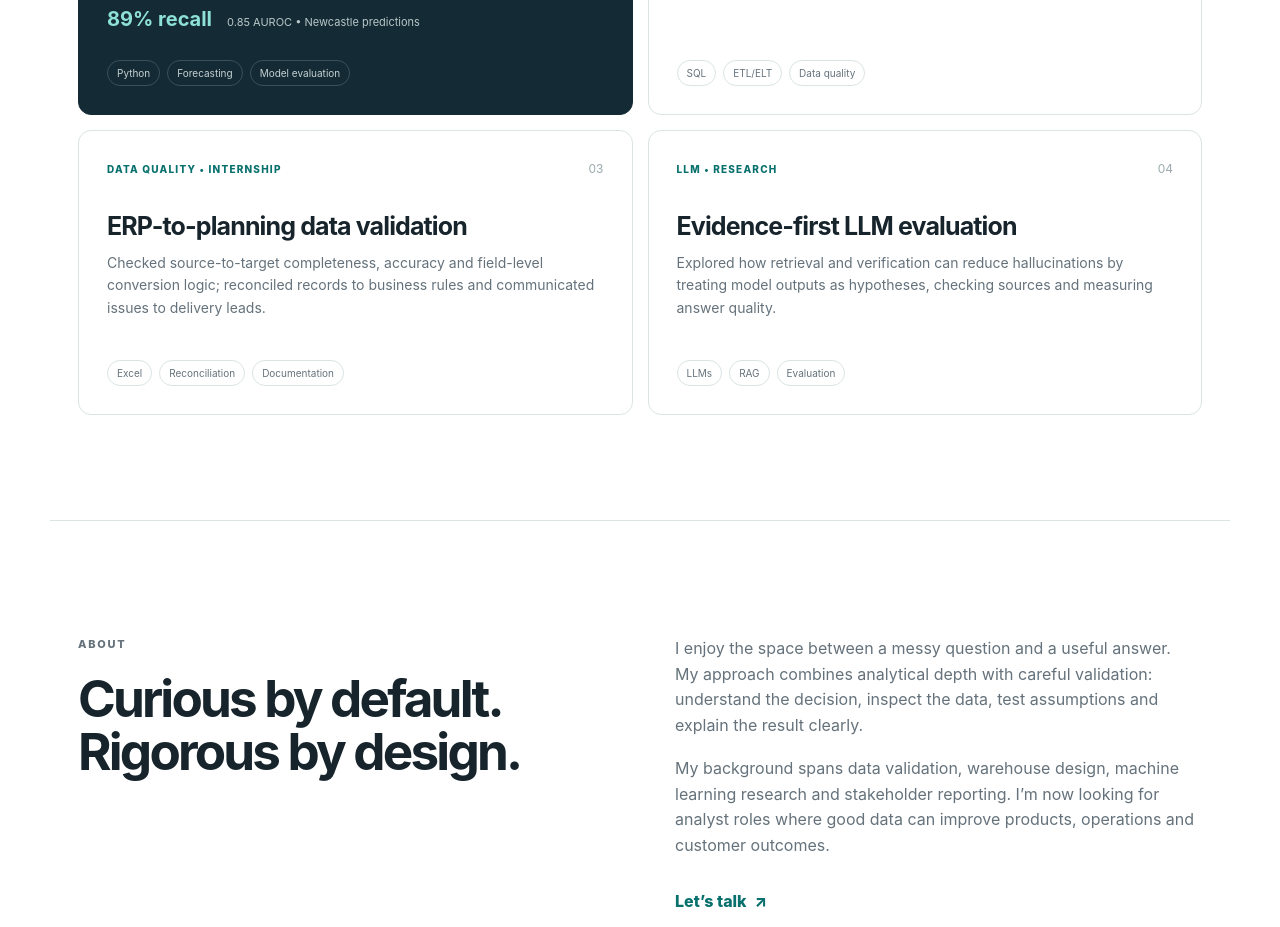
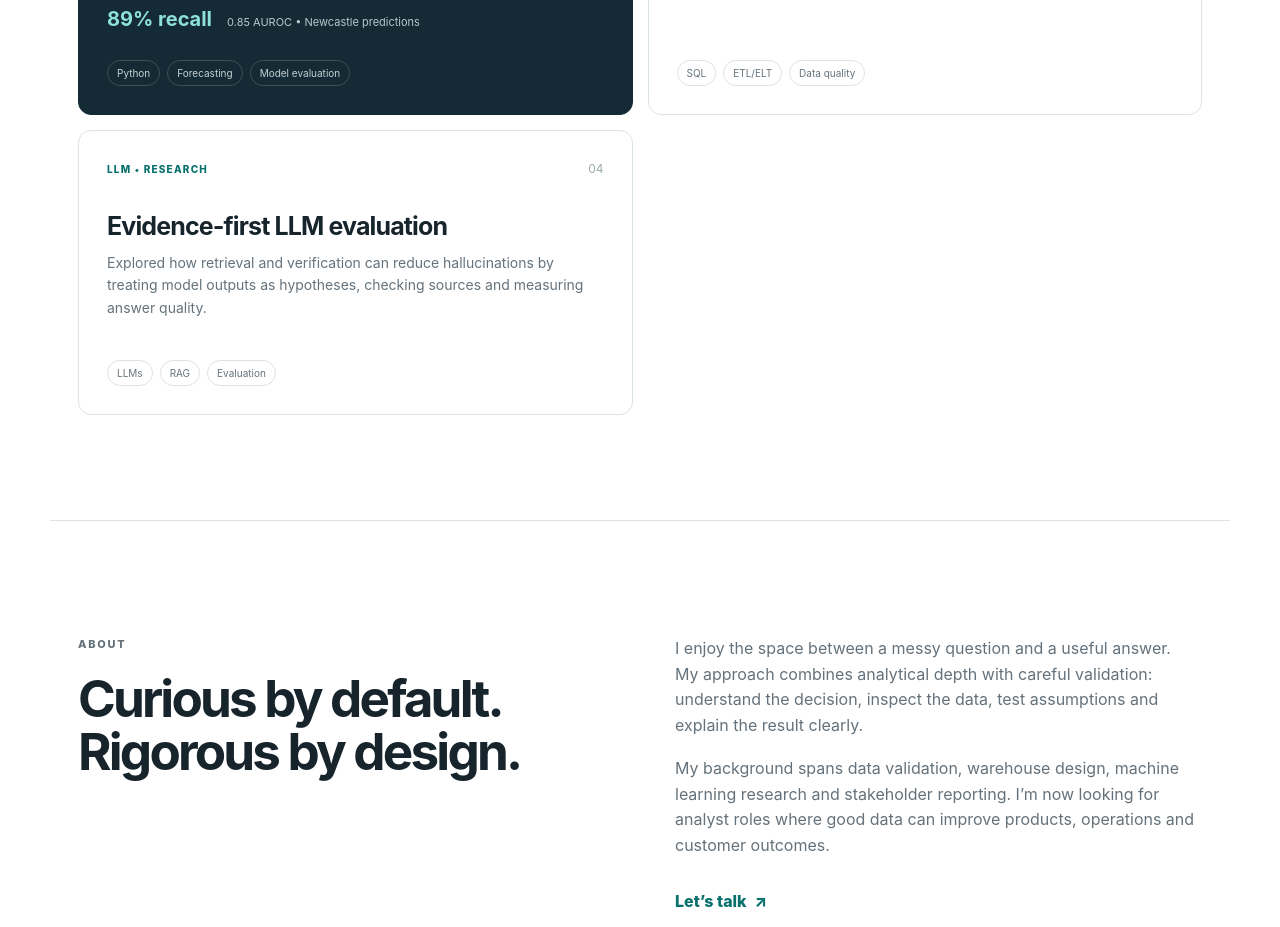
Before and after one commit to radhikabarve/radhikabarve.github.io, a plain HTML site: page index.html in a window 1280 px wide. Shown: the part 1314-2241 px from the top of the page. Drawn offline with Linux system fonts and the light colour scheme.

Commit message:
Add files via upload

```diff
--- a/index.html
+++ b/index.html
@@ -32,7 +32,6 @@
       <div class="project-grid">
         <article class="project-card featured"><div class="project-top"><span class="tag">THESIS • MACHINE LEARNING</span><span class="project-number">01</span></div><h3>Bluebottle Sting Early-Warning System</h3><p>Compared spatio-temporal model architectures for environmental forecasting, selected models against the structure of the data and evaluated performance across forecasting windows.</p><div class="metric-line"><strong>89% recall</strong><span>0.85 AUROC • Newcastle predictions</span></div><div class="chips"><span>Python</span><span>Forecasting</span><span>Model evaluation</span></div></article>
         <article class="project-card"><div class="project-top"><span class="tag">DATA PLATFORM</span><span class="project-number">02</span></div><h3>Business Data Warehouse</h3><p>Designed a star-schema warehouse and ETL workflows to extract, standardise and load data, with SQL views and KPI datasets for reporting.</p><div class="chips"><span>SQL</span><span>ETL/ELT</span><span>Data quality</span></div></article>
-        <article class="project-card"><div class="project-top"><span class="tag">DATA QUALITY • INTERNSHIP</span><span class="project-number">03</span></div><h3>ERP-to-planning data validation</h3><p>Checked source-to-target completeness, accuracy and field-level conversion logic; reconciled records to business rules and communicated issues to delivery leads.</p><div class="chips"><span>Excel</span><span>Reconciliation</span><span>Documentation</span></div></article>
         <article class="project-card"><div class="project-top"><span class="tag">LLM • RESEARCH</span><span class="project-number">04</span></div><h3>Evidence-first LLM evaluation</h3><p>Explored how retrieval and verification can reduce hallucinations by treating model outputs as hypotheses, checking sources and measuring answer quality.</p><div class="chips"><span>LLMs</span><span>RAG</span><span>Evaluation</span></div></article>
       </div>
     </section>
```
